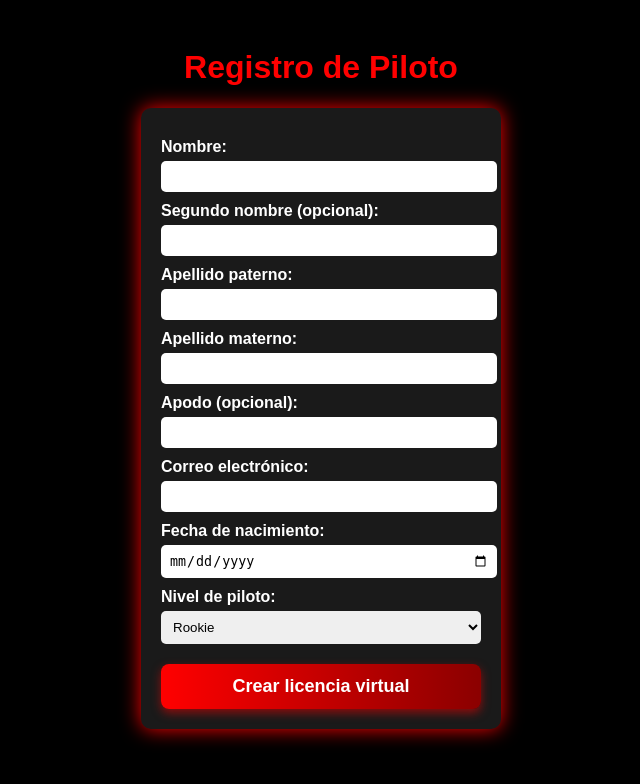
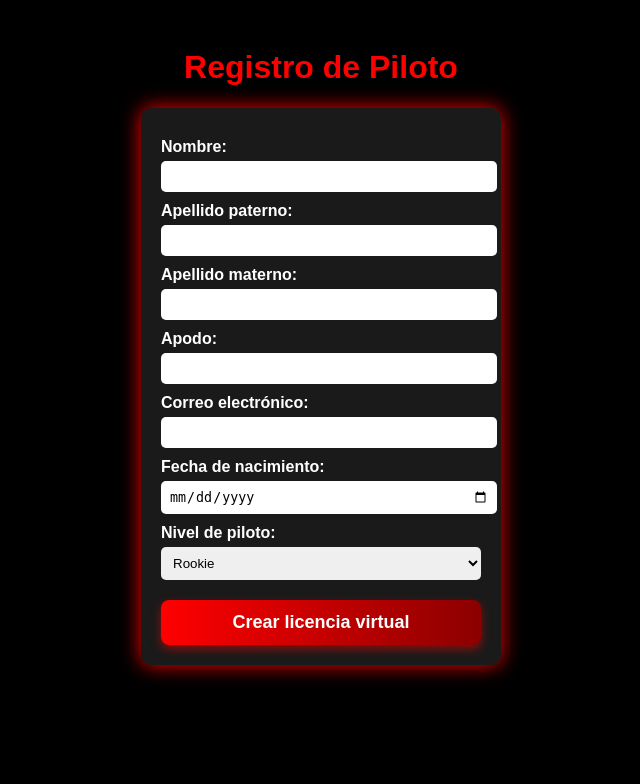
Before and after one commit to Box47racinglab/Box47racinglab, a Flask app: page / in a window 1280 px wide. Shown: the top 784 px of the page, without its empty margins (319-959 px from the left). Run offline with Flask 3, Linux system fonts and the light colour scheme.

Commit message:
Update registro.html

```diff
--- a/templates/registro.html
+++ b/templates/registro.html
@@ -4,94 +4,36 @@
     <meta charset="UTF-8">
     <title>Registro Box 47</title>
     <style>
-        body {
-            background-color: black;
-            color: white;
-            font-family: 'Arial', sans-serif;
-            text-align: center;
-            padding: 20px;
-        }
-
-        h1 {
-            color: red;
-        }
-
-        form {
-            background-color: #1a1a1a;
-            border-radius: 10px;
-            padding: 20px;
-            display: inline-block;
-            text-align: left;
-            box-shadow: 0px 0px 20px red;
-            width: 320px;
-        }
-
-        label {
-            display: block;
-            margin-top: 10px;
-            font-weight: bold;
-        }
-
-        input, select {
-            width: 100%;
-            padding: 8px;
-            border-radius: 5px;
-            border: none;
-            margin-top: 5px;
-        }
-
-        button {
-            margin-top: 20px;
-            background: linear-gradient(to right, red, darkred);
-            color: white;
-            border: none;
-            border-radius: 8px;
-            padding: 12px 25px;
-            font-size: 18px;
-            font-weight: bold;
-            cursor: pointer;
-            box-shadow: 0px 4px 10px rgba(255, 0, 0, 0.5);
-            transition: transform 0.2s ease;
-            width: 100%;
-        }
-
-        button:hover {
-            transform: scale(1.05);
-        }
+        body { background-color: black; color: white; font-family: Arial, sans-serif; text-align: center; padding: 20px; }
+        h1 { color: red; }
+        form { background-color: #1a1a1a; border-radius: 10px; padding: 20px; display: inline-block; text-align: left; box-shadow: 0px 0px 20px red; width: 320px; }
+        label { display: block; margin-top: 10px; font-weight: bold; }
+        input, select { width: 100%; padding: 8px; border-radius: 5px; border: none; margin-top: 5px; }
+        button { margin-top: 20px; background: linear-gradient(to right, red, darkred); color: white; border: none; border-radius: 8px; padding: 12px 25px; font-size: 18px; font-weight: bold; cursor: pointer; box-shadow: 0px 4px 10px rgba(255,0,0,0.5); width: 100%; }
+        button:hover { transform: scale(1.05); }
     </style>
 </head>
 <body>
     <h1>Registro de Piloto</h1>
-
-    <form action="/crear_licencia" method="POST">
-        <label for="nombre">Nombre:</label>
-        <input id="nombre" type="text" name="nombre" required>
-
-        <label for="segundo_nombre">Segundo nombre (opcional):</label>
-        <input id="segundo_nombre" type="text" name="segundo_nombre">
-
-        <label for="apellido_paterno">Apellido paterno:</label>
-        <input id="apellido_paterno" type="text" name="apellido_paterno" required>
-
-        <label for="apellido_materno">Apellido materno:</label>
-        <input id="apellido_materno" type="text" name="apellido_materno" required>
-
-        <label for="apodo">Apodo (opcional):</label>
-        <input id="apodo" type="text" name="apodo">
-
-        <label for="correo">Correo electrónico:</label>
-        <input id="correo" type="email" name="correo" required>
-
-        <label for="fecha_nacimiento">Fecha de nacimiento:</label>
-        <input id="fecha_nacimiento" type="date" name="fecha_nacimiento" required>
-
-        <label for="nivel">Nivel de piloto:</label>
-        <select id="nivel" name="nivel" required>
+    <form action="/crear_licencia" method="post">
+        <label>Nombre:</label>
+        <input type="text" name="nombre" required>
+        <label>Apellido paterno:</label>
+        <input type="text" name="apellido_paterno" required>
+        <label>Apellido materno:</label>
+        <input type="text" name="apellido_materno" required>
+        <label>Apodo:</label>
+        <input type="text" name="apodo">
+        <label>Correo electrónico:</label>
+        <input type="email" name="correo" required>
+        <label>Fecha de nacimiento:</label>
+        <input type="date" name="fecha_nacimiento" required>
+        <label>Nivel de piloto:</label>
+        <select name="nivel" required>
             <option value="Rookie">Rookie</option>
             <option value="SemiPro">SemiPro</option>
             <option value="Pro">Pro</option>
         </select>
-
         <button type="submit">Crear licencia virtual</button>
     </form>
 </body>
```
